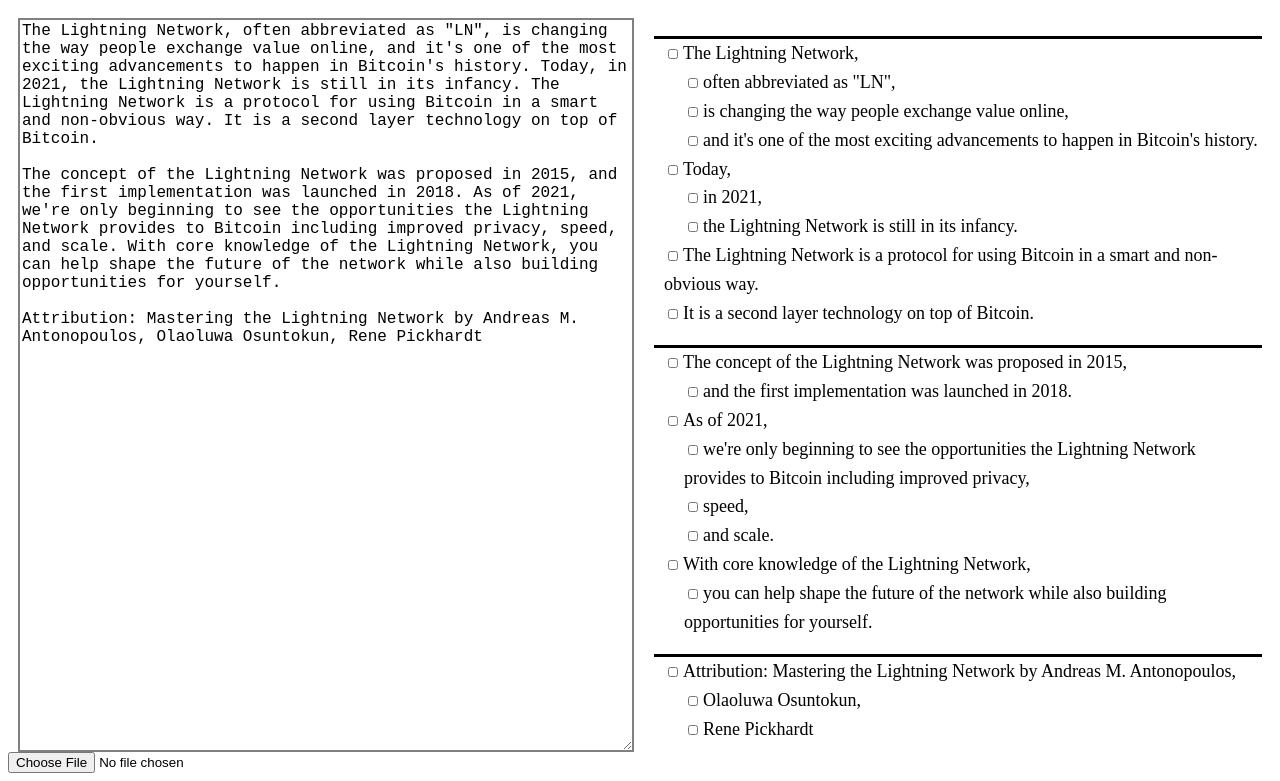
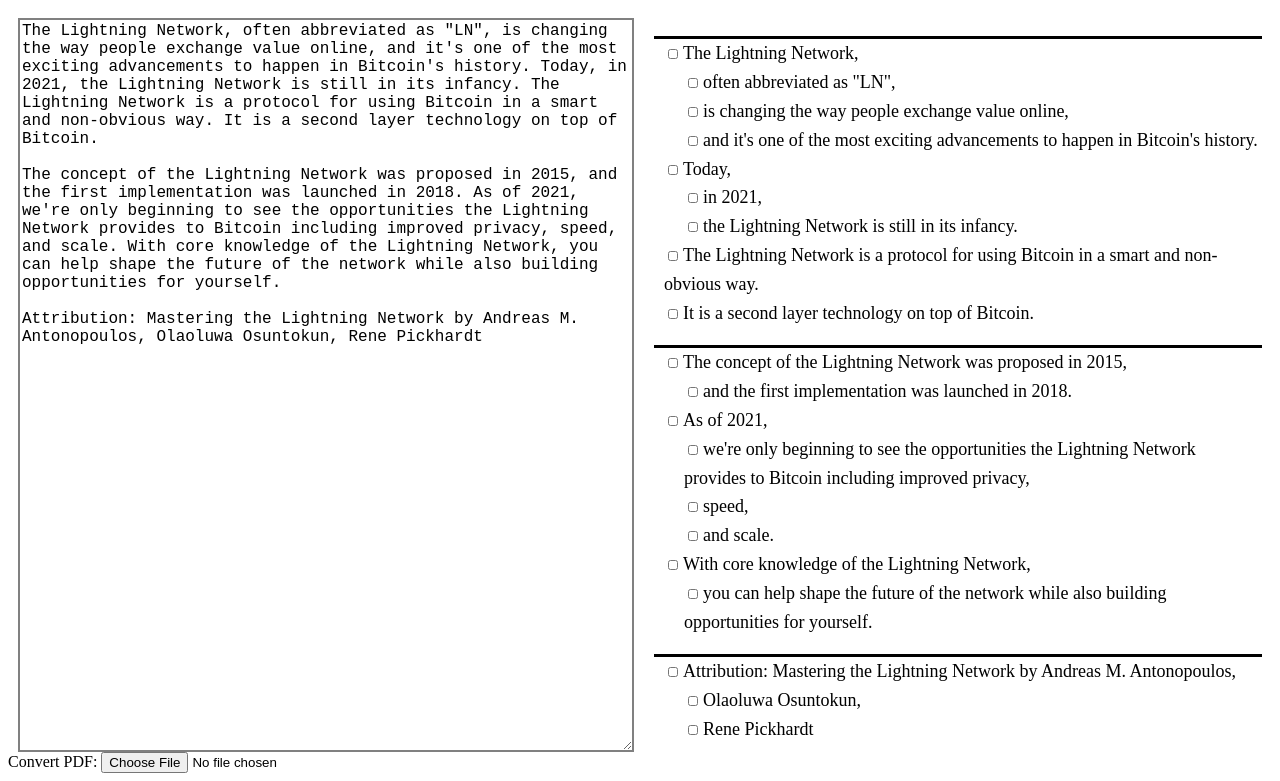
Before and after one commit to SlowBubble/listic, a plain HTML site: page demo.html in a window 1280 px wide. Shown: the part 48-829 px from the top of the page. Drawn offline with Linux system fonts and the light colour scheme.

Commit message:
Update demo.html

```diff
--- a/demo.html
+++ b/demo.html
@@ -16,7 +16,8 @@
     </div>
     <div>
       <div>
-        <input type="file" id="pdf-input" value="PDF file">
+        Convert PDF:
+        <input type="file" id="pdf-input">
       </div>
       </div>
     <script src="package/listicize.js"></script>
```
